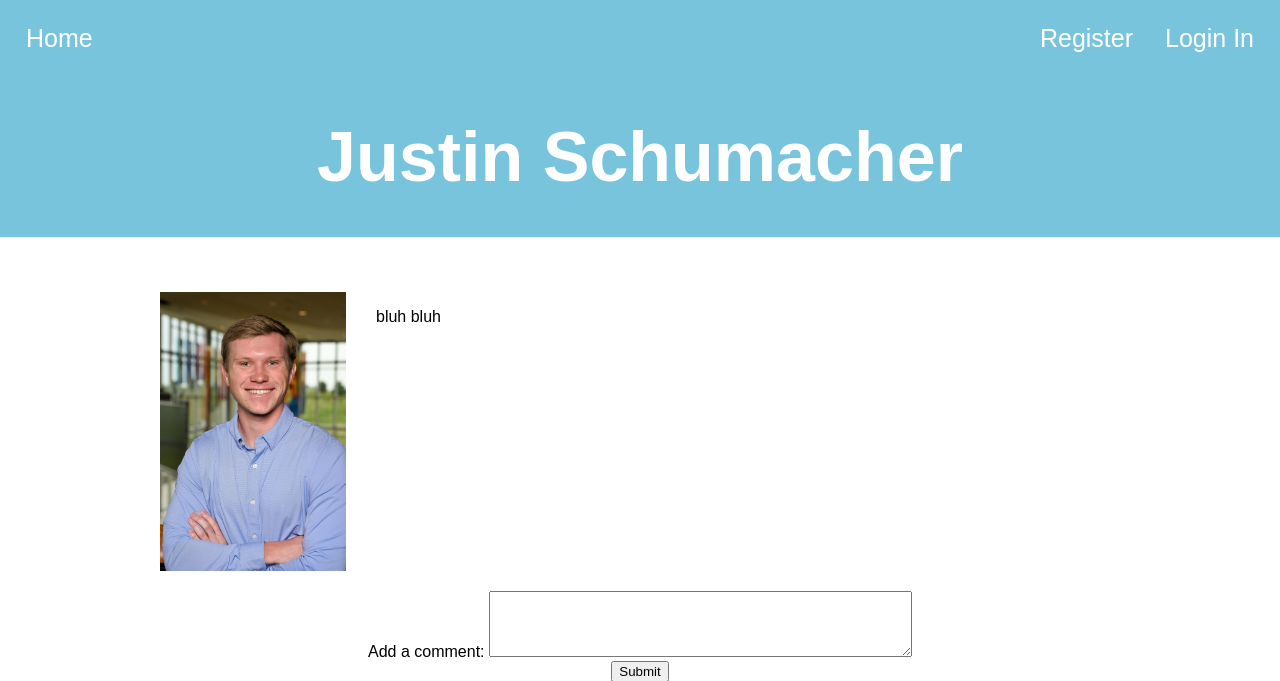
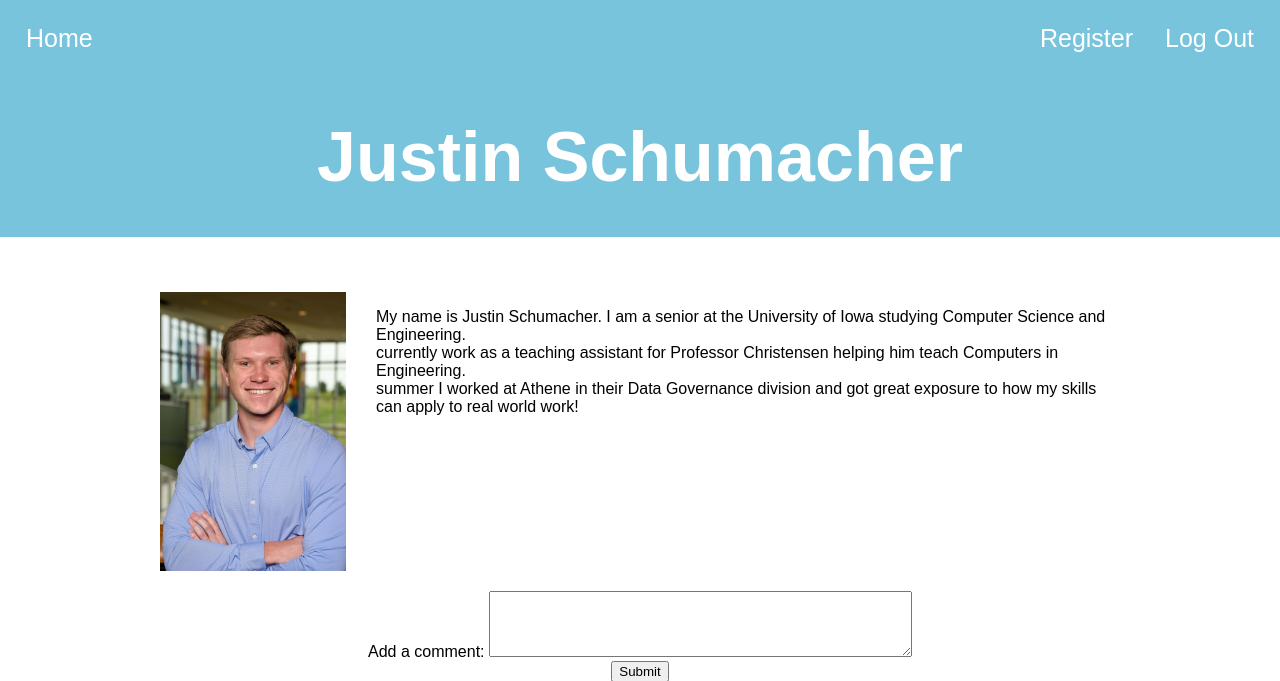
Before and after one commit to lizzy-lohmann/Lab3, a Flask app: page /justin_schumacher in a window 1280 px wide. Shown: the top 681 px of the page. Run offline with Flask 2, Linux system fonts and the light colour scheme; the visitor is signed in with stand-in values (Sample User, id 1); parts of the project's set-up code (start-up, migrations or seed data) failed here and were passed over.

Commit message:
Allow for logout. Flash messages when user tries to access a profile before logging in. Cleaned up some styling and altered nav bar for all pages.

```diff
--- a/app.py
+++ b/app.py
@@ -2,7 +2,7 @@ from datetime import timedelta
 
 import certifi
 from bson import ObjectId
-from flask import Flask, render_template, request, redirect, url_for, session
+from flask import Flask, render_template, request, redirect, url_for, session, flash
 from flask_login import LoginManager, UserMixin, login_required
 from pymongo.mongo_client import MongoClient
 from pymongo.server_api import ServerApi
@@ -56,7 +56,7 @@ def justin_schumacher():
         comments = page_comments.get('justin_schumacher', [])
         return render_template('JustinSchumacher.html', comments=comments)
     else:
-        return redirect(url_for('index'))
+        return render_template('index.html', error="Please log in before accessing profile pages.")
 
 
 @app.route('/lizzy_lohmann')
@@ -65,7 +65,7 @@ def lizzy_lohmann():
         comments = page_comments.get('lizzy_lohmann', [])
         return render_template('LizzyLohmann.html', comments=comments)
     else:
-        return redirect(url_for('index'))
+        return render_template('index.html', error="Please log in before accessing profile pages.")
 
 @app.route('/brenna_gogel')
 def brenna_gogel():
@@ -73,7 +73,7 @@ def brenna_gogel():
         comments = page_comments.get('brenna_gogel', [])
         return render_template('BrennaGogel.html', comments=comments)
     else:
-        return redirect(url_for('index'))
+        return render_template('index.html', error="Please log in before accessing profile pages.")
 
 @app.route('/chase_dittmer')
 def chase_dittmer():
@@ -81,7 +81,7 @@ def chase_dittmer():
         comments = page_comments.get('chase_dittmer', [])
         return render_template('ChaseDittmer.html', comments=comments)
     else:
-        return redirect(url_for('index'))
+        return render_template('index.html', error="Please log in before accessing profile pages.")
 
 
 @app.route('/register', methods=['GET', 'POST'])
@@ -114,6 +114,10 @@ def register():
     # If the request method is GET, render the registration form
     return render_template('register.html')
 
+@app.route('/logout')
+def logout():
+    session.pop('username', None)
+    return redirect(url_for('index'))
 
 @app.route('/login', methods=['GET', 'POST'])
 def login():
@@ -126,6 +130,8 @@ def login():
             session.permanent = True
             session['username'] = username
             return redirect(url_for('index'))
+        else:
+            return render_template('login.html', error='User does not exist.')
 
     return render_template('login.html')
 
--- a/templates/BrennaGogel.html
+++ b/templates/BrennaGogel.html
@@ -39,7 +39,11 @@
         <a href="{{ url_for('index') }}">Home</a>
         <div class="right-links">
             <a href="{{ url_for('register') }}">Register</a>
-            <a class="login" href="{{ url_for('login') }}">Login In</a>
+            {% if 'username' in session %}
+                <a class="login" href="{{ url_for('logout') }}">Log Out</a>
+            {% else %}
+                <a class="login" href="{{ url_for('login') }}">Log In</a>
+            {% endif %}
         </div>
     </div>
     <h1>Brenna Gogel</h1>
--- a/templates/ChaseDittmer.html
+++ b/templates/ChaseDittmer.html
@@ -39,7 +39,11 @@
         <a href="{{ url_for('index') }}">Home</a>
         <div class="right-links">
             <a href="{{ url_for('register') }}">Register</a>
-            <a class="login" href="{{ url_for('login') }}">Login In</a>
+            {% if 'username' in session %}
+                <a class="login" href="{{ url_for('logout') }}">Log Out</a>
+            {% else %}
+                <a class="login" href="{{ url_for('login') }}">Log In</a>
+            {% endif %}
         </div>
     </div>
 <h1>Chase Dittmer</h1>
--- a/templates/JustinSchumacher.html
+++ b/templates/JustinSchumacher.html
@@ -41,7 +41,11 @@
         <a href="{{ url_for('index') }}">Home</a>
         <div class="right-links">
             <a href="{{ url_for('register') }}">Register</a>
-            <a class="login" href="{{ url_for('login') }}">Login In</a>
+            {% if 'username' in session %}
+                <a class="login" href="{{ url_for('logout') }}">Log Out</a>
+            {% else %}
+                <a class="login" href="{{ url_for('login') }}">Log In</a>
+            {% endif %}
         </div>
     </div>
 <h1>Justin Schumacher</h1>
@@ -50,7 +54,12 @@
         <img src="/static/images/Justin.jpg" alt="Justin Schumacher" >
     </div>
     <div class="right-column">
-        <p>bluh bluh </p>
+        <p>My name is Justin Schumacher. I am a senior at the University of Iowa studying Computer Science and
+            Engineering.
+            <br> currently work as a teaching assistant for Professor Christensen helping him teach
+            Computers in Engineering.
+            <br> summer I worked at Athene in their Data Governance division and got great exposure to how my skills can
+            apply to real world work!</p>
     </div>
 </div>
 <form action="{{ url_for('add_comment', page='justin_schumacher') }}" method="post">
--- a/templates/LizzyLohmann.html
+++ b/templates/LizzyLohmann.html
@@ -39,7 +39,11 @@
         <a href="{{ url_for('index') }}">Home</a>
         <div class="right-links">
             <a href="{{ url_for('register') }}">Register</a>
-            <a class="login" href="{{ url_for('login') }}">Login In</a>
+            {% if 'username' in session %}
+                <a class="login" href="{{ url_for('logout') }}">Log Out</a>
+            {% else %}
+                <a class="login" href="{{ url_for('login') }}">Log In</a>
+            {% endif %}
         </div>
     </div>
 <h1>Lizzy Lohmann</h1>
```
Also changed, not shown: templates/Login.html (+11 -5 lines), templates/Register.html (+9 -4 lines), templates/index.html (+8 -1 lines).
